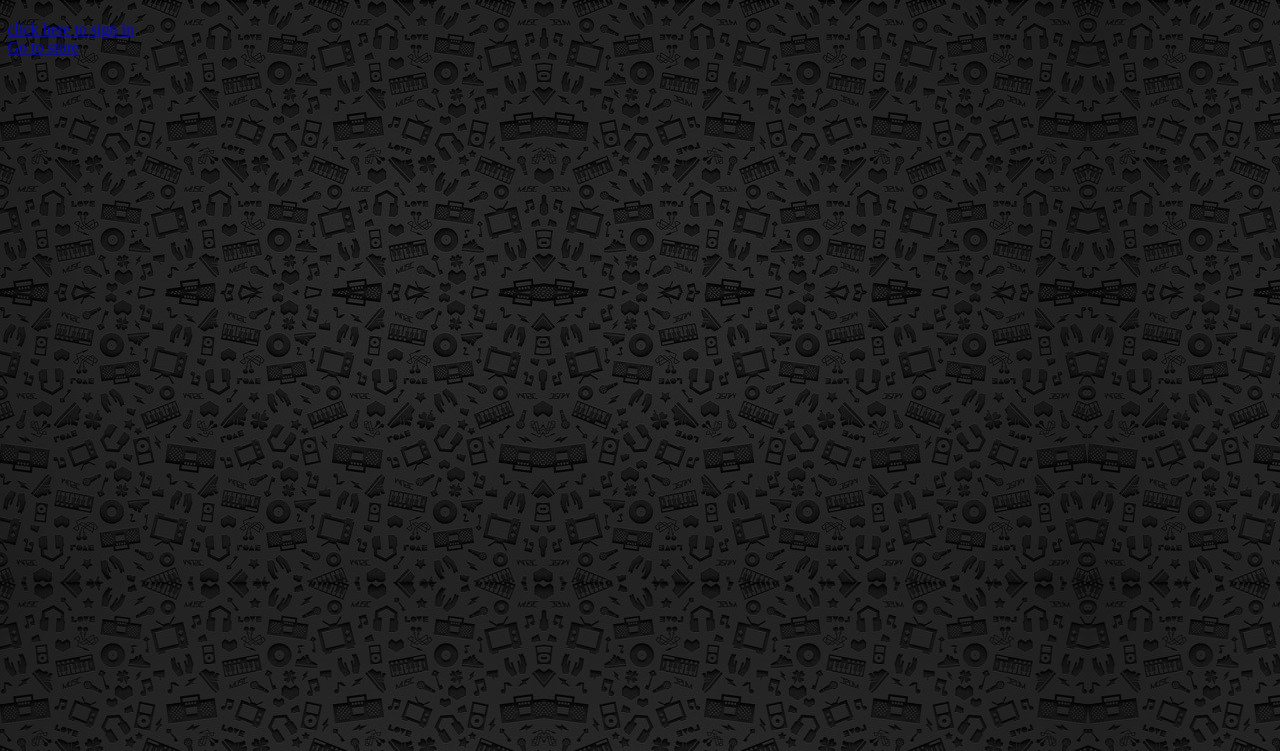
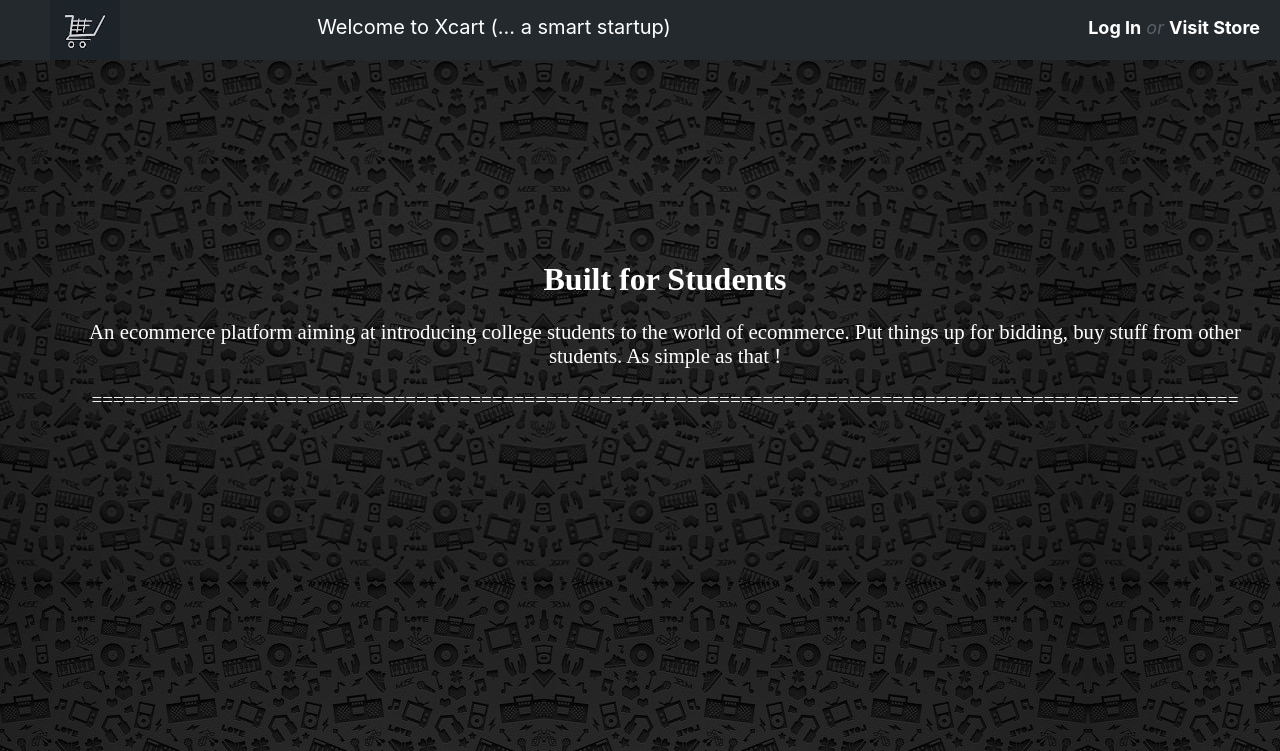
Before and after one commit to ChSanjayBabu/Xcart-Onlinestore, a PHP site: page / in a window 1280 px wide. Shown: the top 751 px of the page. Run offline with PHP 8.4, Linux system fonts and the light colour scheme.

Commit message:
index page was done

```diff
--- /dev/null
+++ b/public_html/css/index.css
@@ -0,0 +1,108 @@
+body {
+	text-align: center;
+	margin: 0px;
+	background-image: url("../images/background-pattern.jpg");
+}
+
+div.header-wrapper {
+	height: 60px;
+	width: 100%;
+	line-height: 55px;
+	font-size: 20px;
+	font-family: -apple-system, BlinkMacSystemFont, "Segoe UI", Helvetica, Arial, sans-serif, "Apple Color Emoji", "Segoe UI Emoji", "Segoe UI Symbol";
+	position: relative;
+	background-color: #24292E;
+	color: #FFFFFF;
+	overflow: break-word;
+}
+
+div.header-wrapper .header-icon {
+	width:60px;
+	height:60px;
+	float: left;
+	padding-left: 50px;
+}
+
+div.header-wrapper .text {
+	width:60%;
+	margin: 0px;
+	float: left;
+}
+
+div.header-wrapper .logsign {
+	float: right;
+	font-size: 18px;
+	padding-right: 20px;
+}
+
+div.header-wrapper .text-gray {
+	color: #586069;
+}
+
+div.jumbotron {
+	background-image: url("background-pattern.jpg");
+    background-size: 50% auto;
+	padding-top: 100px;
+    padding-bottom: 100px;
+    position: relative;
+    width: 100%;
+    height: 430px;
+}
+
+div.jumbotron .jumbotron-main {
+	max-width: 1020px;
+	margin-left: auto;
+	margin-right: auto;
+	padding-left: 20px;
+	padding-right: 20px;
+}
+
+div.jumbotron .jumbotron-potha {
+	padding-left: 24px;
+	padding-right: 24px;
+	width: 551px;
+	height: 274px;
+}
+
+div.msg {
+	 padding-top: 100px;
+    padding-bottom: 100px;
+	 padding-left: 24px;
+	 padding-right: 24px;
+	 margin-top: 80px;
+	 margin-left: 50px;
+    font-weight: 300;
+    margin-bottom: 16px;
+    color: #ffffff;
+    text-align: centre;
+}
+p.para{
+	font-size: 130%;
+}
+div.decor
+{
+	font-size: 120%
+}
+
+
+div.content {
+	width:100%;
+	height:800px;
+	padding-top: 10px;
+}
+
+
+a:link {
+		color: #ffffff;
+		text-decoration: none;
+}
+
+a:visited {
+	color: #ffffff;
+	text-decoration: none;
+}
+
+a:hover {
+	color: #ffffff;
+	text-decoration: underline;
+}
--- a/public_html/index.php
+++ b/public_html/index.php
@@ -1,26 +1,35 @@
 <!DOCTYPE html>
 	<html>
 		<head>
-        <title>
-            index
-        </title>
-        <style>
-            body
-            {
-                background-image: url("images/background-pattern.jpg");
-            }
-        </style>
+			<title>cbayx</title>
+			<link href="css/index.css" rel="stylesheet" type="text/css"/>
 		</head>
 		<body>
-        <h4>
+			<div class="header-wrapper">
+				<div class="header-icon"><img src="images/Shopping-Cart.jpg" style="width:70px; height:60px;"/></div>
+				<div class="text">Welcome to Xcart (... a smart startup)</div>
+				<div class="logsign">
+					<b><a class="header-login" href="/login.html">Log In</a></b>
+					<i><span class="text-gray">or</span></i>
+					<b><a class="header-signup" href="/register.html">Visit Store</a></b>
+				</div>
+			</div>
+			<div class="msg">
+						 <h2>
 							 <?php
 			                if(isset($msg))
 			                {
 			                    echo $msg;
 			                }
 		                ?>
-        </h4>
-        <a href="login_form.php">click here to sign in</a><br>
-        <a href="../models/store.php">Go to store</a><br>
+	                </h2>
+						<div>
+							<h1 class="head">Built for Students</h1>
+							<p class="para">An ecommerce platform aiming at introducing college students to the world of ecommerce. Put things up for bidding, buy stuff from other students. As simple as that !</p>
+						</div>
+						<div class="decor">
+                         ==========================================================================================================
+						</div>
+			</div>
 		</body>
 	</html>
```
Also changed, not shown: public_html/images/Shopping-Cart.jpg (added). Lines whose indentation alone changed are shown as unchanged.
